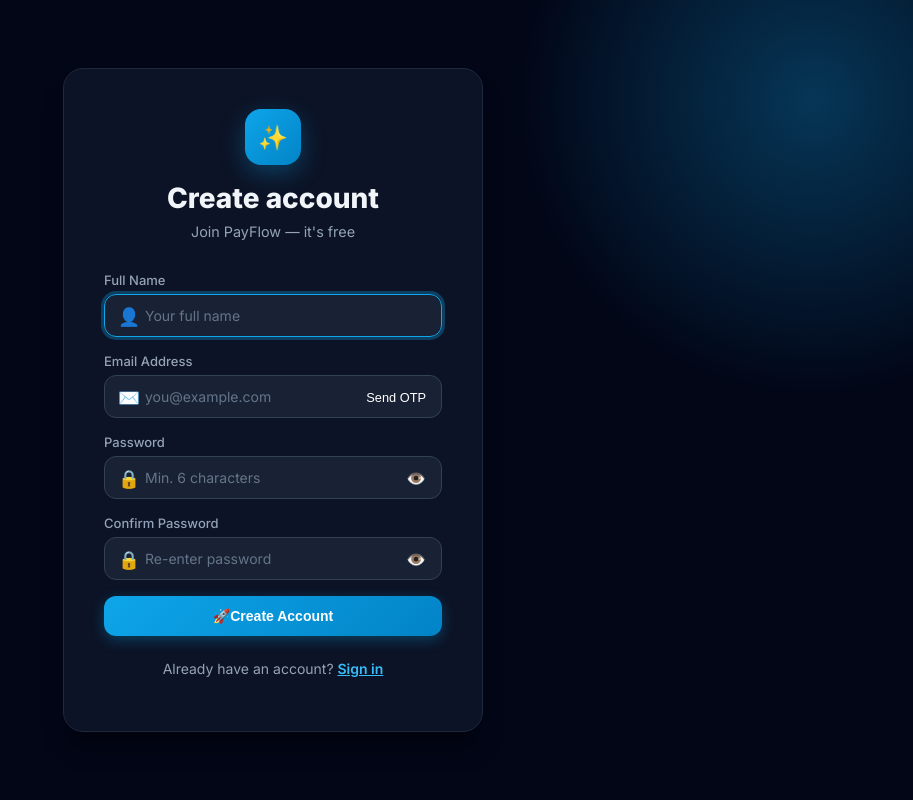
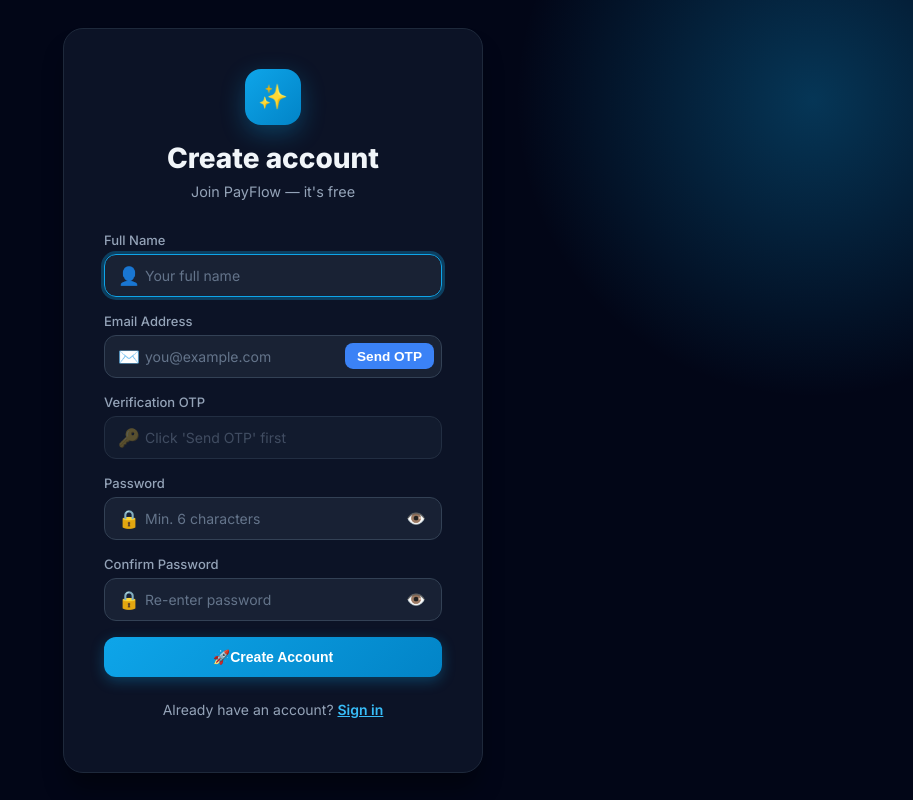
Before and after one commit to Utkarshgupta2027/PayFlow, a React (Vite) app in the folder frontend/: page /register in a window 1280 px wide. Shown: the whole page, without its empty margins (367-1280 px from the left). Built offline with nearby package versions, Linux system fonts and the light colour scheme; no server answers.

Commit message:
feat: implement user registration with OTP verification and configure Spring Security authentication filters

```diff
--- a/frontend/src/pages/Register.jsx
+++ b/frontend/src/pages/Register.jsx
@@ -45,7 +45,10 @@
       return setError('Please enter a valid email address.')
     if (password.trim().length < 6) return setError('Password must be at least 6 characters.')
     if (password !== confirmPwd)    return setError('Passwords do not match.')
-    if (!otp.trim())                return setError('Please enter the OTP sent to your email.')
+    if (!otp.trim()) {
+      if (!otpSent) return setError('Please click "Send OTP" to verify your email first.')
+      return setError('Please enter the OTP sent to your email.')
+    }
 
     setLoading(true)
     try {
@@ -158,33 +161,38 @@
                 type="button"
                 onClick={handleSendOtp}
                 disabled={sendingOtp || otpSent}
-                style={{ position: 'absolute', right: '0.5rem', top: '50%', transform: 'translateY(-50%)', background: 'var(--accent-primary)', color: '#fff', border: 'none', borderRadius: '0.5rem', padding: '0.25rem 0.5rem', fontSize: '0.8rem', cursor: sendingOtp || otpSent ? 'not-allowed' : 'pointer', opacity: sendingOtp || otpSent ? 0.7 : 1 }}
+                style={{
+                  position: 'absolute', right: '0.5rem', top: '50%', transform: 'translateY(-50%)',
+                  background: otpSent ? '#10b981' : '#3b82f6', color: '#fff', border: 'none',
+                  borderRadius: '0.5rem', padding: '0.35rem 0.75rem', fontSize: '0.85rem',
+                  fontWeight: '600', cursor: sendingOtp || otpSent ? 'not-allowed' : 'pointer',
+                  opacity: sendingOtp ? 0.7 : 1, transition: 'background 0.2s'
+                }}
               >
-                {sendingOtp ? 'Sending...' : otpSent ? 'Sent' : 'Send OTP'}
+                {sendingOtp ? 'Sending...' : otpSent ? 'OTP Sent ✓' : 'Send OTP'}
               </button>
             </div>
           </div>
 
           {/* OTP */}
-          {otpSent && (
           <div className="animate-slide-up">
             <label className="label">Verification OTP</label>
             <div style={{ position: 'relative' }}>
-                <span style={{ position: 'absolute', left: '0.875rem', top: '50%', transform: 'translateY(-50%)', fontSize: '1.1rem', pointerEvents: 'none' }}>🔑</span>
+              <span style={{ position: 'absolute', left: '0.875rem', top: '50%', transform: 'translateY(-50%)', fontSize: '1.1rem', pointerEvents: 'none', opacity: otpSent ? 1 : 0.5 }}>🔑</span>
               <input
                 id="reg-otp"
                 className="input-field"
                 type="text"
-                  placeholder="6-digit OTP"
+                placeholder={otpSent ? "Enter 6-digit OTP" : "Click 'Send OTP' first"}
                 value={otp}
                 onChange={e => setOtp(e.target.value)}
-                  style={{ paddingLeft: '2.5rem' }}
+                style={{ paddingLeft: '2.5rem', opacity: otpSent ? 1 : 0.6 }}
                 maxLength={6}
+                disabled={!otpSent}
                 required
               />
             </div>
           </div>
-          )}
 
           {/* Password */}
           <div>
```
Also changed, not shown: 1 other file (tests, documents, lock files or other folders). Lines whose indentation alone changed are shown as unchanged.
